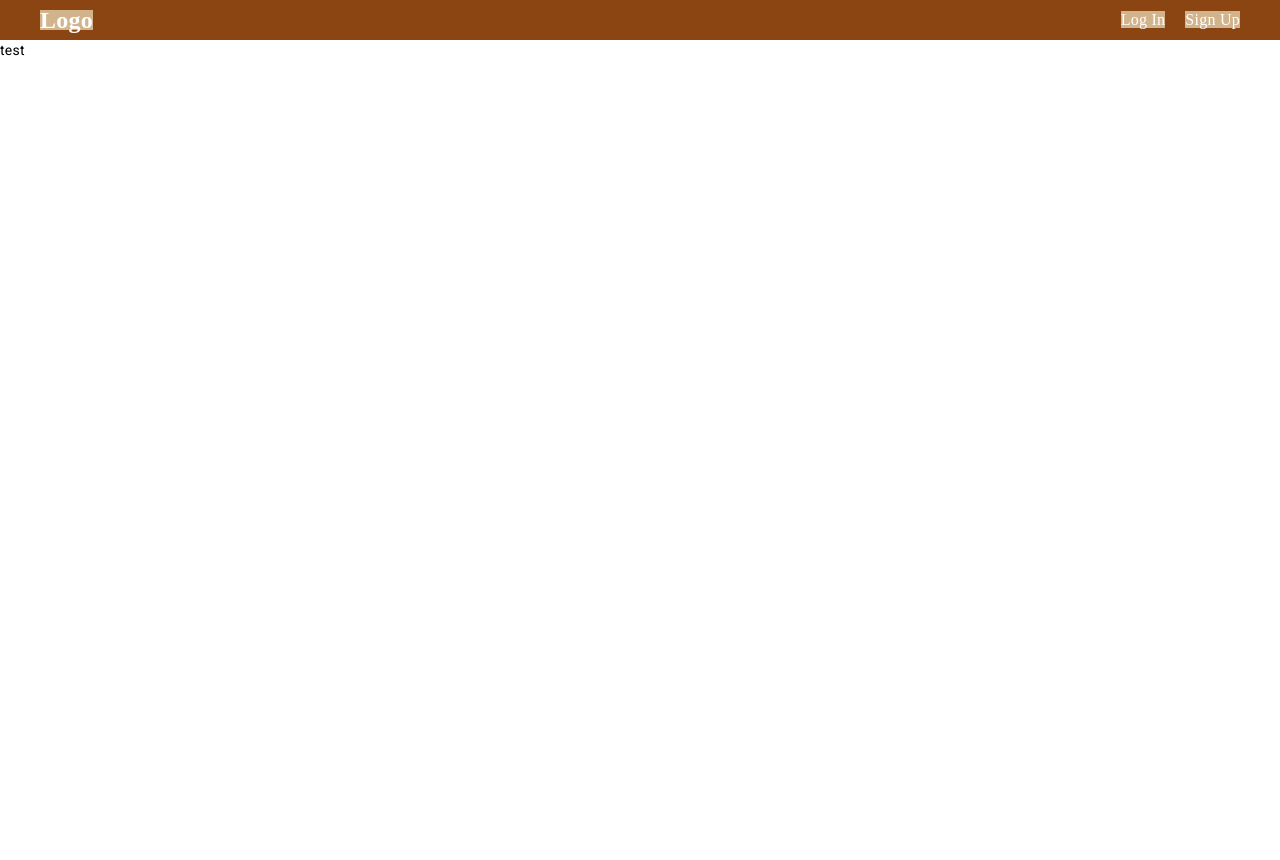
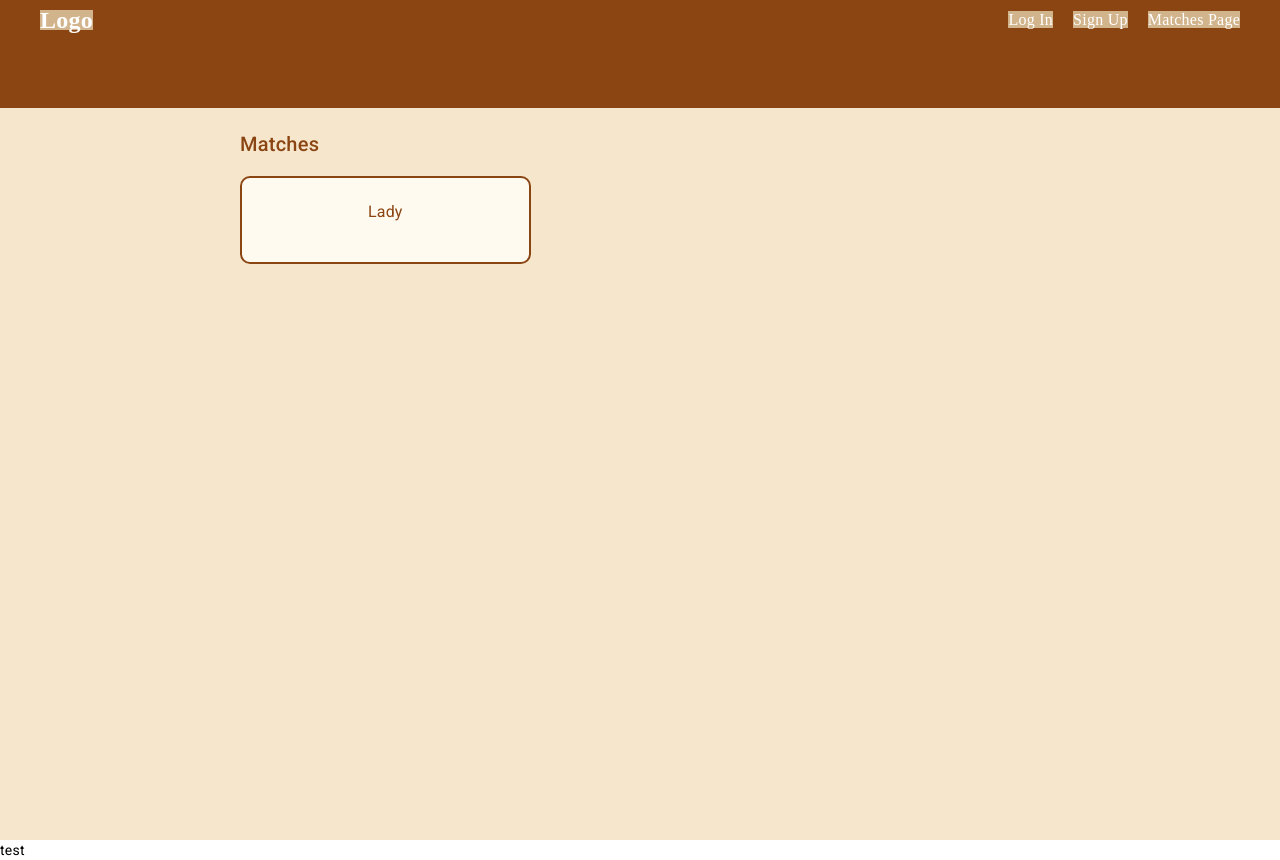
Before and after one commit to brian6466/DatingWebsiteProject, an Angular app in the folder LoveViaLetters/: page /matches in a window 1280 px wide. Before the commit this address led to /. Before the commit the page ends 800 px from the top, so only its background shows below. Built offline with nearby package versions, Linux system fonts and the light colour scheme.

Commit message:
Initial commit

```diff
--- a/LoveViaLetters/src/app/admin/admin.component.html
+++ b/LoveViaLetters/src/app/admin/admin.component.html
@@ -4,10 +4,13 @@
 
   <form id="banForm" (ngSubmit)="banProfile()">
     <label for="userId">User ID:</label>
-    <input type="text" id="userId" [(ngModel)]="userId" name="userId"  required>
+    <input type="text" id="userId" [(ngModel)]="userId" name="userId" required>
 
     <label for="reason">Reason:</label>
-    <textarea id="reason" name="reason" required></textarea>
+    <textarea id="reason" [(ngModel)]="reason" name="reason" required></textarea>
+
+    <label for="userId">Ban Time</label>
+    <input type="text" id="banTime" [(ngModel)]="banTime" name="banTime" required>
 
     <button type="submit">Ban User</button>
   </form>
--- a/LoveViaLetters/src/app/app.routes.ts
+++ b/LoveViaLetters/src/app/app.routes.ts
@@ -4,6 +4,7 @@ import {RegisterComponent} from "./register/register.component";
 import {CreateProfileComponent} from "./create-profile/create-profile.component";
 import { SwipePageComponent } from './swipe-page/swipe-page.component';
 import { AdminComponent } from './admin/admin.component';
+import { MatchesComponent } from './matches/matches.component';
 
 export const routes: Routes = [
   {
@@ -25,6 +26,10 @@ export const routes: Routes = [
   {
     path: "admin",
     component: AdminComponent
+  },
+  {
+    path: "matches",
+    component: MatchesComponent
   }
 
 ];
--- a/LoveViaLetters/src/app/header/header.component.html
+++ b/LoveViaLetters/src/app/header/header.component.html
@@ -1,14 +1,16 @@
 
   <nav class="navbar">
     <div class="container">
+
       <a href="#" class="logo">Logo</a>
       <ul class="nav-links">
-        <li *ngIf="authService.isLoggedIn"><a routerLink="/create-profile" routerLinkActive="active">Create Profile</a></li>
+        <!--<li *ngIf="!authService.isLoggedIn"><a routerLink="/create-profile" routerLinkActive="active">Create Profile</a></li>-->
         <li *ngIf="!authService.isLoggedIn"><a routerLink="/login" routerLinkActive="active">Log In</a></li>
         <li *ngIf="authService.isLoggedIn"><span (click)="logOut()">Log Out</span></li>
-        <li><a routerLink="/register" routerLinkActive="active">Sign Up</a></li>
+        <li *ngIf="!authService.isLoggedIn"><a routerLink="/register" routerLinkActive="active">Sign Up</a></li>
         <li *ngIf="authService.isLoggedIn"><a routerLink="/swipe-page" routerLinkActive="active">Swipe Page</a></li>
         <li *ngIf="authService.isLoggedIn"><a routerLink="/admin" routerLinkActive="active">Admin Page</a></li>
+        <li *ngIf="!authService.isLoggedIn"><a routerLink="/matches" routerLinkActive="active">Matches Page</a></li>
       </ul>
     </div>
   </nav>
--- /dev/null
+++ b/LoveViaLetters/src/app/matches/matches.component.css
@@ -0,0 +1,115 @@
+
+body {
+  font-family: 'Garamond', serif;
+  background-color: #f5e6cc;
+  margin: 0;
+  padding: 0;
+}
+
+header {
+  background-color: #8B4513;
+  color: #fff;
+  padding: 10px 0;
+  text-align: center;
+}
+
+main {
+  max-width: 800px;
+  margin: 20px auto;
+  padding: 0 20px;
+}
+
+h1, h2, h3 {
+  color: #8B4513;
+}
+
+.matches {
+  margin-bottom: 40px;
+}
+
+.match-list {
+  display: flex;
+  flex-wrap: wrap;
+  gap: 20px;
+}
+
+.match {
+  width: calc(33.33% - 20px);
+  padding: 20px;
+  background-color: #fffaf0;
+  border: 2px solid #8B4513;
+  border-radius: 10px;
+  text-align: center;
+  cursor: pointer;
+}
+
+  .match:hover {
+    background-color: #f0e6d2;
+  }
+
+  .match img {
+    width: 100px;
+    border-radius: 50%;
+    margin-bottom: 10px;
+  }
+
+.modal {
+  display: none;
+  position: fixed;
+  z-index: 1;
+  left: 0;
+  top: 0;
+  width: 100%;
+  height: 100%;
+  overflow: auto;
+  background-color: rgb(0,0,0);
+  background-color: rgba(0,0,0,0.4);
+  padding-top: 60px;
+}
+
+.modal-content {
+  background-color: #fefefe;
+  margin: 5% auto;
+  padding: 20px;
+  border: 2px solid #8B4513;
+  border-radius: 10px;
+  max-width: 500px;
+  text-align: center;
+}
+
+.close {
+  color: #8B4513;
+  float: right;
+  font-size: 28px;
+  font-weight: bold;
+  cursor: pointer;
+}
+
+  .close:hover {
+    color: #A0522D;
+  }
+
+#messageContent {
+  width: 100%;
+  height: 100px;
+  margin-bottom: 10px;
+  padding: 10px;
+  border: 1px solid #8B4513;
+  border-radius: 5px;
+  box-sizing: border-box;
+}
+
+button[type="submit"] {
+  width: 100%;
+  padding: 10px;
+  background-color: #8B4513;
+  color: #fff;
+  border: none;
+  border-radius: 5px;
+  cursor: pointer;
+  transition: background-color 0.3s;
+}
+
+  button[type="submit"]:hover {
+    background-color: #A0522D;
+  }
--- /dev/null
+++ b/LoveViaLetters/src/app/matches/matches.component.html
@@ -0,0 +1,33 @@
+<body>
+
+  <header>
+    <h1>Matches & Messaging</h1>
+  </header>
+
+  <main>
+    <section class="matches">
+      <h2>Matches</h2>
+      <div class="match-list" id="matchList">
+        <!-- Display list of matches here -->
+        <div class="match" onclick="openMessageModal('John')">
+          <!--<img src="profile-image.jpg" alt="Profile Image">-->
+          <h3>Lady</h3>
+          <!-- Add any additional information about the match -->
+        </div>
+        <!-- Add more match items as needed -->
+      </div>
+    </section>
+  </main>
+
+  <!-- Message modal -->
+  <div id="messageModal" class="modal">
+    <div class="modal-content">
+      <span class="close" onclick="closeMessageModal()">&times;</span>
+      <h2>Send Message to <span id="receiverName"></span></h2>
+      <form id="messageForm">
+        <textarea id="messageContent" placeholder="Type your message..."></textarea>
+        <button id="myBtn" type="submit">Send</button>
+      </form>
+    </div>
+  </div>
+</body>
--- /dev/null
+++ b/LoveViaLetters/src/app/matches/matches.component.ts
@@ -0,0 +1,26 @@
+import { Component } from '@angular/core';
+import { AuthService } from '../shared/auth.service';
+
+@Component({
+  selector: 'app-matches',
+  standalone: true,
+  imports: [],
+  templateUrl: './matches.component.html',
+  styleUrl: './matches.component.css'
+})
+export class MatchesComponent {
+
+  constructor() {
+    var modal = document.getElementById("messageModal");
+    var btn = document.getElementById("myBtn");
+    var span = document.getElementsByClassName("close")[0];
+
+  }
+
+
+
+  openMessageModal(name: string) {
+    console.log("Function called", name);
+  }
+
+}
--- a/LoveViaLetters/src/app/shared/auth.service.ts
+++ b/LoveViaLetters/src/app/shared/auth.service.ts
@@ -5,4 +5,5 @@ import { Injectable } from '@angular/core';
 })
 export class AuthService {
   isLoggedIn: boolean = false;
+  isAdmin: boolean = false;
 }
```
Also changed, not shown: 1 other file (tests, documents, lock files or other folders).
